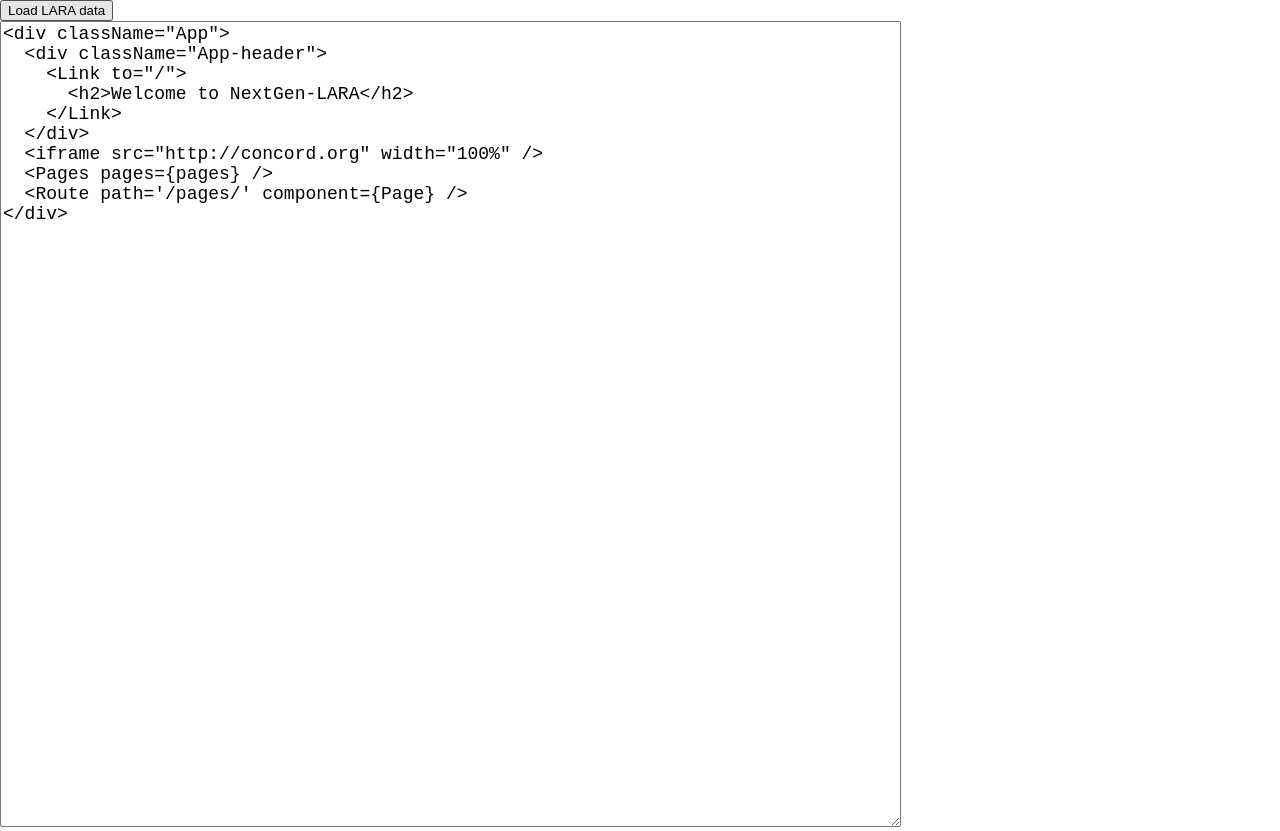
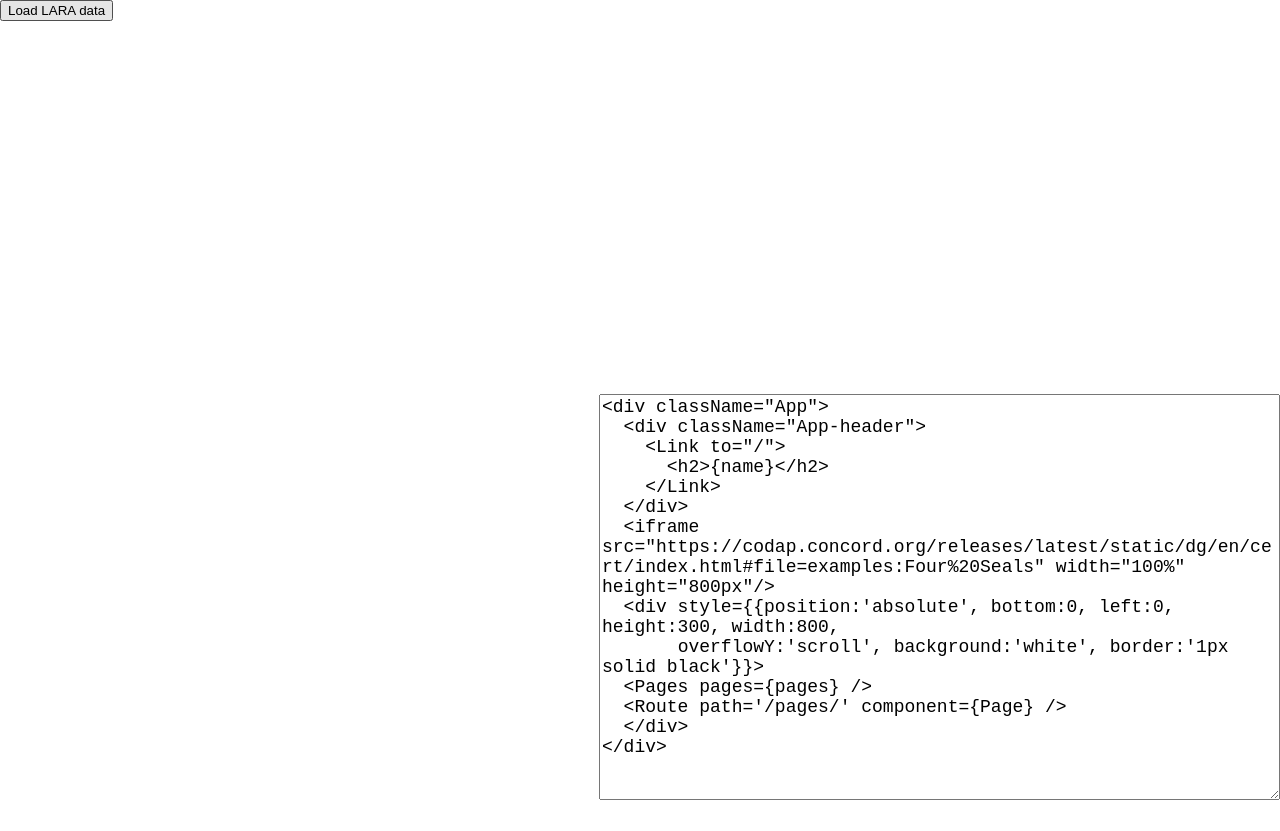
Before and after one commit to concord-consortium/nextgen-lara, a React (Create React App) app: page / in a window 1280 px wide. Both pictures are taken after a click on the button "Load JSX data". After the commit the page ends 800 px from the top, so only its background shows below. Built offline with nearby package versions, Linux system fonts and the light colour scheme.

Commit message:
Re style the editor and floating activity window

```diff
--- a/public/sample.jsx
+++ b/public/sample.jsx
@@ -1,10 +1,13 @@
 <div className="App">
   <div className="App-header">
     <Link to="/">
-      <h2>Welcome to NextGen-LARA</h2>
+      <h2>{name}</h2>
     </Link>
   </div>
-  <iframe src="http://concord.org" width="100%" />
+  <iframe src="https://codap.concord.org/releases/latest/static/dg/en/cert/index.html#file=examples:Four%20Seals" width="100%" height="800px"/>
+  <div style={{position:'absolute', bottom:0, left:0, height:300, width:800,
+       overflowY:'scroll', background:'white', border:'1px solid black'}}>
   <Pages pages={pages} />
   <Route path='/pages/' component={Page} />
+  </div>
 </div>
--- a/src/App.css
+++ b/src/App.css
@@ -8,9 +8,9 @@
 }
 
 .App-header {
-  background-color: #222;
-  height: 150px;
-  padding: 20px;
+  background-color: white;
+  height: 60px;
+  padding: 5px;
   color: white;
 }
 
--- a/src/App.js
+++ b/src/App.js
@@ -6,7 +6,6 @@ import Page     from './Page.js';
 import * as Babel from 'babel-standalone';
 
 var jsonUrl = '/interactions-within-the-atmosphere-version-1.json';
-
 class App extends Component {
 
   constructor(props) {
@@ -50,6 +49,7 @@ class App extends Component {
     }
 
     var pages = laraData.pages;
+    var name = laraData.name;
 
     console.log("LARA data", laraData);
     console.log("pages", pages);
@@ -57,14 +57,27 @@ class App extends Component {
     // ReactDOM.render(<App />, document.getElementById('root'));
 
 
-    var output = Babel.transform(this.props.input, { presets: ['react'] }).code;
+    var output;
+    try {
+      output = Babel.transform(this.props.input, { presets: ['react'] }).code;
+      this.prevOutput = output;
+    } catch(e) {
+      console.log("Error in parsing");
+      output = this.prevOutput;
+    }
+
     output = "return " + output.trim();
     console.log(output);
-    var obj = { React, Link, Pages, Route, Page, pages};
-    var myFunct = new Function(...Object.keys(obj), output);
-    var template = myFunct(...Object.values(obj));
-    console.log(template);
-
+    var obj = { React, Link, Pages, Route, Page, pages, name};
+    var template;
+    try{
+      var myFunct = new Function(...Object.keys(obj), output);
+      template = myFunct(...Object.values(obj));
+      console.log(template);
+      this.prevTemplate = template;
+    } catch (e) {
+      template = this.prevTemplate;
+    }
     return template;
   }
 
--- a/src/EditorWrapper.js
+++ b/src/EditorWrapper.js
@@ -53,8 +53,11 @@ class EditorWrapper extends Component {
     return (
       <div>
         <App input={input}/>
-        <textarea cols={80} rows={40}
-            style={{fontSize: '18px'}}
+        <textarea cols={60} rows={20}
+        // style="font-size: 18px;position: absolute;right: 0px;top: 0px;z-index: 100;visibility: visible;"
+            style={{fontSize: 18, position: 'absolute',
+               right: 0,
+               bottom: 0}}
             value={input} onChange={this.updateInput}/>
       </div>
       );
```
